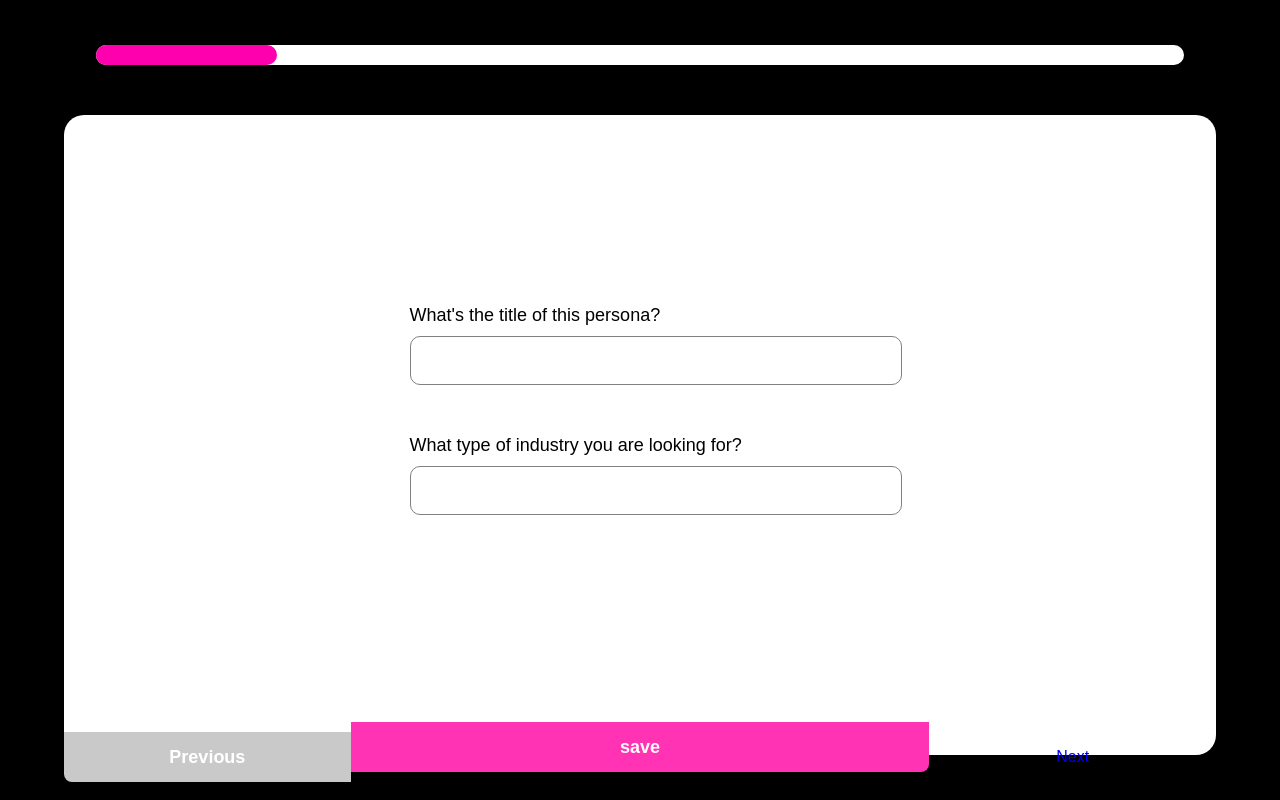
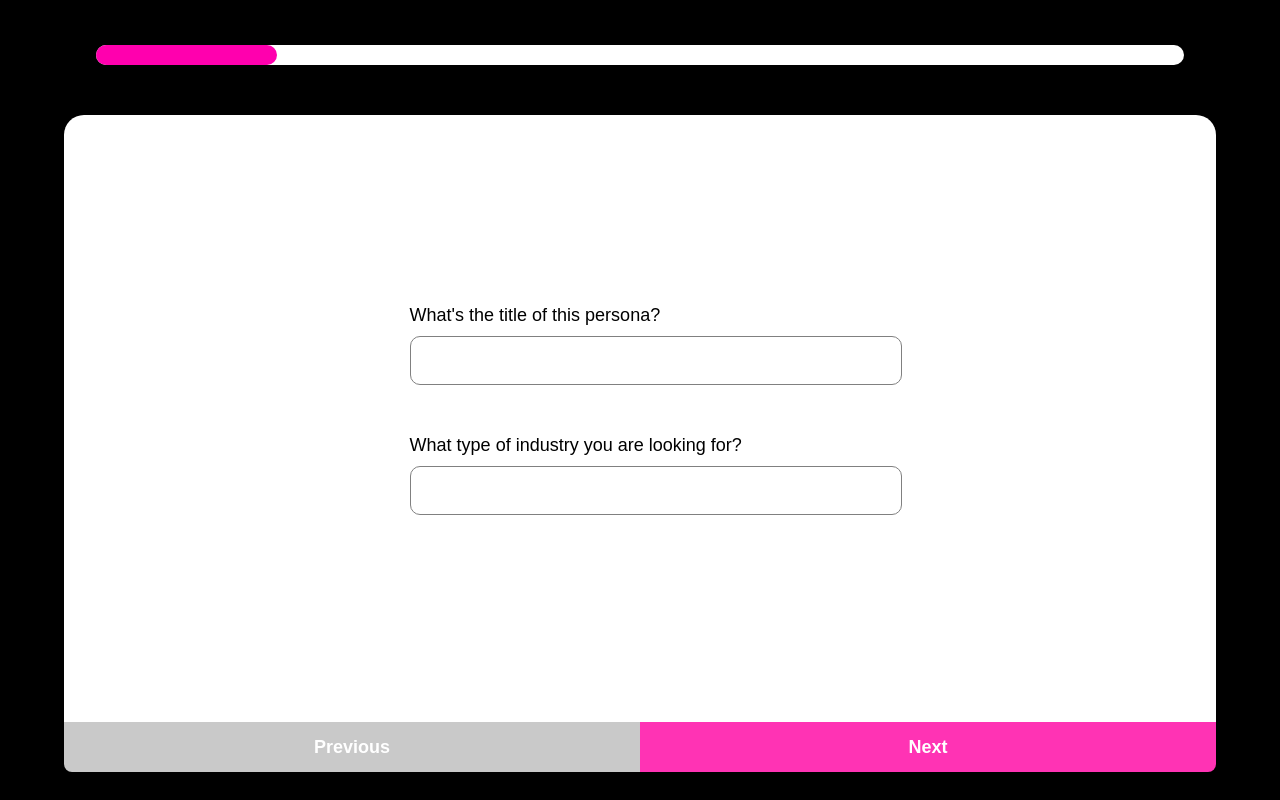
Before and after one commit to Brayden-kwak/persona-generator, a React (Create React App) app: page / in a window 1280 px wide. Built offline with nearby package versions, Linux system fonts and the light colour scheme.

Commit message:
updated router-dom with redux

```diff
--- a/src/components/Goal.js
+++ b/src/components/Goal.js
@@ -1,7 +1,7 @@
 import React, { useState } from 'react';
 import { connect } from 'react-redux';
 import { addFrustration, addGoal } from '../store';
-import { Link } from 'react-router-dom';
+import { useNavigate } from 'react-router-dom';
 import GoalDetail from './GoalDetail';
 import FrustrationDetail from './FrustrationDetail';
 import '../css/Goal.css';
@@ -24,7 +24,17 @@ function Goal({ addGoal, addFrustration, persona }) {
         addFrustration(frustration);
         setFrustration("");
     }
-console.log(persona);
+
+    const navigate = useNavigate();
+
+      const handleClickNext = () => {
+          navigate('/story');
+      }
+
+      const handleClickPrev = () => {
+          navigate('/personality');
+      }
+
     return (
         <>
             <div className="container">
@@ -59,12 +69,8 @@ console.log(persona);
                                 </form>
                         </div>
                         <div className="btn-container">
-                            <Link to="/personality" className="link">
-                                <button className="previous">Previous</button>
-                            </Link>
-                            <Link to="/story" className="link">
-                                <button className="next">Next</button>
-                            </Link>
+                            <button className="previous" onClick={handleClickPrev}>Previous</button>
+                            <button className="next" onClick={handleClickNext}>Next</button>
                         </div>
                     </div>
             </div>
--- a/src/components/Personality.js
+++ b/src/components/Personality.js
@@ -1,6 +1,6 @@
 import React, { useState } from "react";
 import { connect } from "react-redux";
-import { Link, useParams } from "react-router-dom";
+import { useNavigate, useParams } from "react-router-dom";
 import {
   addPersonalityTitle,
   addPersonality1,
@@ -24,6 +24,16 @@ function Personality({
   // const profile = persona.find(data => data.id === parseInt(params.id));
 
   function handleSubmit(e) {}
+
+  const navigate = useNavigate();
+
+    const handleClickNext = () => {
+        navigate('/goal');
+    }
+
+    const handleClickPrev = () => {
+        navigate('/profile');
+    }
 
   return (
     <>
@@ -69,12 +79,12 @@ function Personality({
               <div className="range-name-right">Perceiving</div>
             </div>
             <div className="btn-container">
-              <Link to="/profile" className="link">
-                <button className="previous">Previous</button>
-              </Link>
-              <Link to="/goal" className="link">
-                <button className="next">Next</button>
-              </Link>
+                <button type="submit" className="previous" onClick={handleClickPrev}>
+                    Previous
+                </button>
+                <button type="submit" className="next" onClick={handleClickNext}>
+                    Next
+                </button>
             </div>
           </form>
           {/* {persona?.map((item) => (
--- a/src/components/Profile.js
+++ b/src/components/Profile.js
@@ -1,6 +1,6 @@
 import React, { useState, useEffect } from 'react';
 import { connect } from 'react-redux';
-import { Link } from 'react-router-dom';
+import { useNavigate } from 'react-router-dom';
 import ImageUploading from 'react-images-uploading';
 import {addName, addAge, addJob, addImage, addSex} from '../store';
 
@@ -39,6 +39,16 @@ function Profile({persona, addName, addAge, addJob, addImage, addSex}) {
         } else {
             alert('File uploaded is not valid');
         }
+      }
+
+      const navigate = useNavigate();
+
+      const handleClickNext = () => {
+          navigate('/personality');
+      }
+
+      const handleClickPrev = () => {
+          navigate('/');
       }
 
   return (
@@ -97,21 +107,12 @@ function Profile({persona, addName, addAge, addJob, addImage, addSex}) {
                             /></label>
                         </div>
                         <div className="btn-container">
-                            <Link to="/" className="link">
-                                <button className="previous">
-                                    Previous
-                                </button>
-                            </Link>
-
-                                <button className="next">
-                                    save
-                                </button>
-
-                            <Link to="/personality" className="link">
-
-                                    Next
-
-                            </Link>
+                            <button type="submit" className="previous" onClick={handleClickPrev}>
+                                Previous
+                            </button>
+                            <button type="submit" className="next" onClick={handleClickNext}>
+                                Next
+                            </button>
                         </div>
                     </form>
                 </div>
--- a/src/components/Story.js
+++ b/src/components/Story.js
@@ -1,15 +1,20 @@
 import React, { useState } from 'react';
-import { Link } from 'react-router-dom';
+import { Link, useNavigate } from 'react-router-dom';
+import { connect } from 'react-redux';
+import { addStory, addKeywords } from '../store';
 import "../css/Story.css";
 
-function Story() {
+function Story({ persona, addStory, addKeywords }) {
 
     const [input, setInput] = useState("");
     const [tags, setTags] = useState([]);
     const [isKeyReleased, setIsKeyReleased] = useState(false);
+    const [story, setStory] = useState("");
 
     const handleSubmit = (e) => {
         e.preventDefault();
+        addStory(story);
+        addKeywords(tags);
     }
 
     const onChange = (e) => {
@@ -52,6 +57,14 @@ function Story() {
         setTags(state => state.filter((tag, i) => i !== index))
     }
 
+    const navigate = useNavigate();
+    const handleClickNext = () => {
+        navigate('/story');
+    }
+    const handleClickPrev = () => {
+        navigate('/goal');
+    }
+
   return (
       <>
         <div className="container">
@@ -62,7 +75,12 @@ function Story() {
           <form className="form-containers" onSubmit={handleSubmit}>
             <div className="text-container">
                 <h2>User Story</h2>
-                <textarea className="text-area" placeholder="Write the user story..." />
+                <textarea
+                    value={story}
+                    onChange={(e) => setStory(e.target.value)}
+                    className="text-area"
+                    placeholder="Write the user story..."
+                />
             </div>
             <div className="tag-parents">
                 <h2>Keywords</h2>
@@ -84,13 +102,20 @@ function Story() {
                 </div>
             </div>
 
+            {console.log(persona)}
+            {persona?.map((item) => (
+                <>
+                    <h1 key={item?.id} style={{color: "black"}}>{item.addStory}</h1>
+                    <h1 key={item?.id} style={{color: "black"}}>{item.addKeywords}</h1>
+                </>
+            ))}
             <div className="btn-container">
-              <Link to="/profile" className="link">
-                <button className="previous">Previous</button>
-              </Link>
-              <Link to="/goal" className="link">
-                <button className="next">Next</button>
-              </Link>
+              <button className="previous" onClick={handleClickPrev}>
+                  Previous
+              </button>
+              <button type="submit" className="next" onClick={handleClickNext}>
+                Next
+              </button>
             </div>
           </form>
         </div>
@@ -98,5 +123,15 @@ function Story() {
       </>
   );
 }
+const mapStateToProps = (state) => {
+    return { persona: state }
+}
 
-export default Story;
+const mapDispatchToProps = (dispatch, ownProps) => {
+    return {
+        addStory: (story) => dispatch(addStory(story)),
+        addKeywords: (keywords) => dispatch(addKeywords(keywords))
+    }
+}
+
+export default connect(mapStateToProps, mapDispatchToProps)(Story);
--- a/src/components/TitleIndustry.js
+++ b/src/components/TitleIndustry.js
@@ -1,5 +1,5 @@
 import React, {useState} from 'react';
-import { Link } from 'react-router-dom';
+import { useNavigate } from 'react-router-dom';
 import { addTitle, addIndustry } from '../store';
 import { connect } from 'react-redux';
 
@@ -14,6 +14,16 @@ function TitleIndustry({persona, addTitle, addIndustry}) {
         e.preventDefault();
         addTitle(title);
         addIndustry(industry);
+    }
+
+    const navigate = useNavigate();
+
+    const handleClickNext = () => {
+        navigate('/profile');
+    }
+
+    const handleClickPrev = () => {
+        navigate('/');
     }
 
   return (
@@ -40,19 +50,12 @@ function TitleIndustry({persona, addTitle, addIndustry}) {
                     /></label>
                 </div>
                 <div className="btn-container">
-                    <Link to="/" className="link">
-                        <button className="previous">
-                            Previous
-                        </button>
-                    </Link>
-
-                    <button type="submit" className="next">
-                        save
+                    <button type="submit" className="previous" onClick={handleClickPrev}>
+                        Previous
                     </button>
-
-                    <Link to="/profile" className="link">
+                    <button type="submit" className="next" onClick={handleClickNext}>
                         Next
-                    </Link>
+                    </button>
                 </div>
             </form>
 
--- a/src/store.js
+++ b/src/store.js
@@ -46,6 +46,12 @@ const persona = createSlice({
     addFrustration: (state, action) => {
         state.push({ addFrustration: action.payload, id: Math.random() });
     },
+    addStory: (state, action) => {
+        state.push({ addStory: action.payload, id: Math.random()});
+    },
+    addKeywords: (state, action) => {
+        state.push({ addKeywords: action.payload, id: Math.random()});
+    },
     remove: (state, action) =>
         state.filter(goal => goal.id !== action.payload)
   },
@@ -66,6 +72,8 @@ export const {
   addPersonalityTitle,
   addGoal,
   addFrustration,
+  addStory,
+  addKeywords,
   remove
 } = persona.actions;
 export default configureStore({ reducer: persona.reducer });
```
